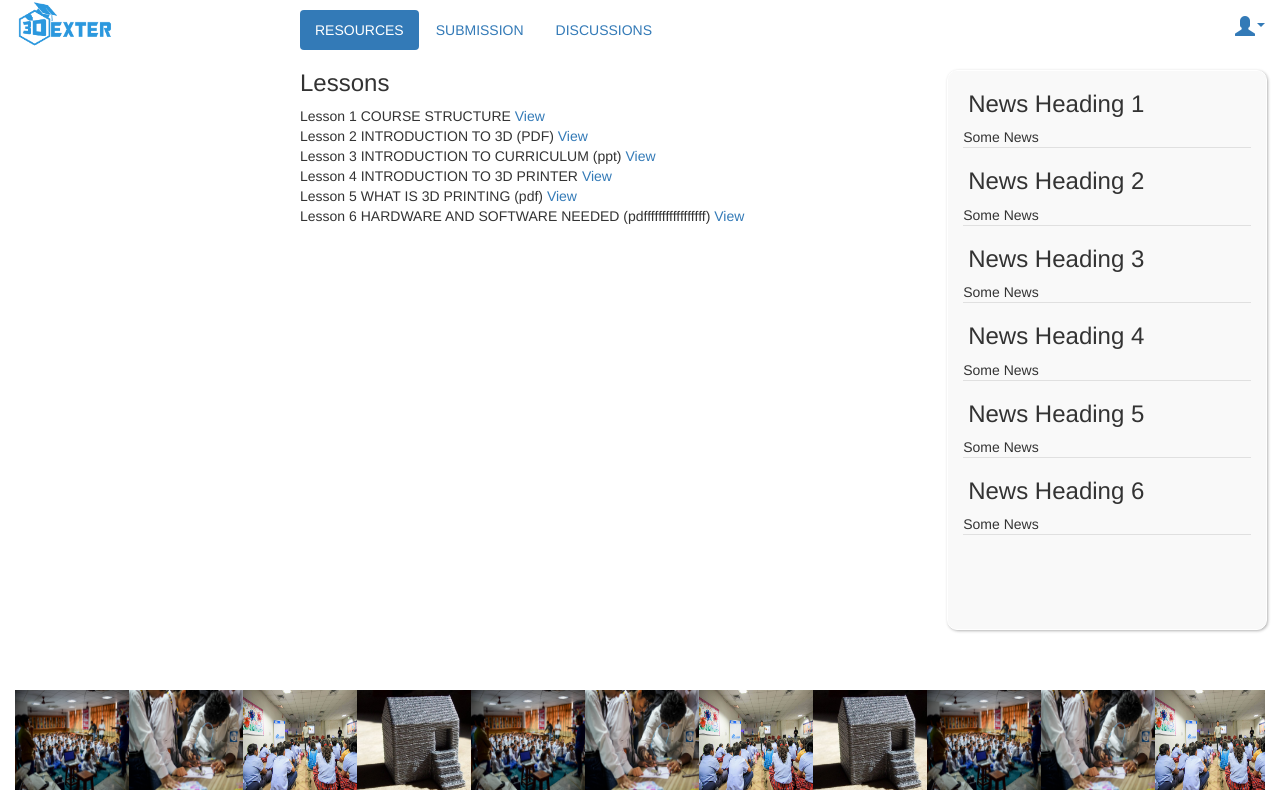
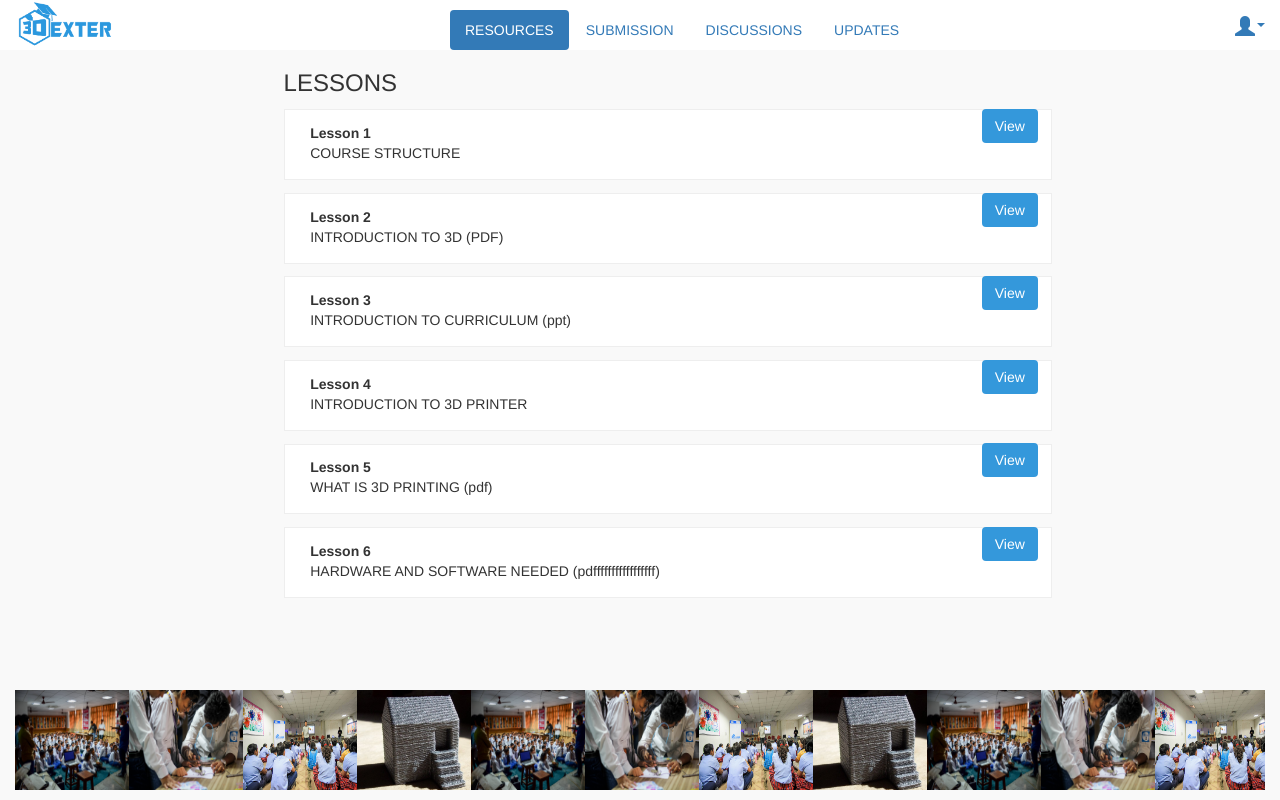
Before and after one commit to lokesh27/3Dex_portal, a Django app: page /content/1/ in a window 1280 px wide. Run offline with Django 3.2, Linux system fonts and the light colour scheme; a user stored in the database is signed in; data comes from the database, SQL or seed files in the repository; both versions use the stored data as it was after the commit; some libraries are stand-ins or nearby versions.

Commit message:
RESOURCES UI created.Diff between video-lesson left.

```diff
--- a/static/index.css
+++ b/static/index.css
@@ -1,12 +1,9 @@
-#ex3::-webkit-scrollbar-thumb{
-background-color:#B03C3F;
-border-radius:10px;
+#ONE
+{
+    overflow:hidden;
+    height:whatever px;
 }
-#ex3::-webkit-scrollbar-thumb:hover{
-background-color:#BF4649;
-border:1px solid #333333;
+#ONE:hover
+{
+    overflow-y:scroll;
 }
-#ex3::-webkit-scrollbar-thumb:active{
-background-color:#A6393D;
-border:1px solid #333333;
-}
--- a/templates/content/Header.html
+++ b/templates/content/Header.html
@@ -10,7 +10,7 @@
     <link rel="stylesheet" href="{% static 'assets/font-awesome/css/font-awesome.min.css' %}">
  </head>
  <body>
- 	<nav class="navbar navbar-default navbar-fixed-top" role="navigation" style="background:#ffffff;border:0px solid #FFFFFF;">
+ 	<nav class="navbar navbar-default navbar-fixed-top" role="navigation" style="background:#ffffff;border:0px solid #FFFFFF;height:50px;">
 
            <div class="navbar-header">
            <a class="navbar-brand" href="/auth"><img src="{% static 'logo2.png' %}" width="100" height="50" style="margin-top:-15px;border-radius:20px;"></a>
--- a/templates/content/index.html
+++ b/templates/content/index.html
@@ -21,39 +21,46 @@
 
 
  </head>
- <body style="background-color:#FFFFFF;">
+ <body style="background-color:#f9f9f9;">
         <!--headers-->
         {% include 'content/Header.html' %}
-        <nav class="navbar navbar-default navbar-fixed-top" role="navigation" style="background:#ffffff;border:0px solid #FFFFFF;width:500px;margin-left: 200px;margin-top: 10px;">
+        <nav class="navbar navbar-default navbar-fixed-top" role="navigation" style="background:#ffffff;border:0px solid #FFFFFF;width:500px;margin-left: 350px;margin-top: 10px;">
          <div style="width:500px;margin-left: 100px;">
            <ul class="nav nav-pills">
               <li class="active"><a data-toggle="pill" href="#RESOURCES">RESOURCES</a></li>
               <li><a data-toggle="pill" href="#SUBMISSION">SUBMISSION</a></li>
               <li><a data-toggle="pill" href="#DISCUSSIONS">DISCUSSIONS</a></li>
+              <li><a data-toggle="pill" href="#UPDATES">UPDATES</a></li>
            </ul>
 
-              <div class="tab-content" style="">
-                  <div id="RESOURCES" class="tab-pane fade in active">
-                        <h3>Lessons</h3>
+              <div class="tab-content" id="ONE" style=" border:0px solid black;width:70vw;height:74vh;margin:0 30vw 0vh -15vw;background-color:#f9f9f9;overflow-y: scroll;">
+                  <div id="RESOURCES" class="tab-pane fade in active" style="margin-left: 2vw;">
+                        <h3 style="font-size: 24px;">LESSONS</h3>
                         {% for lesson in lesson_list %}
-                        {{lesson.lesson_name}}
-                        {{lesson.short_description}}
-                        <a href="/content/{{ lesson.id }}/" target="_blank">View</a>
-                        <br/>
+                        <div style="padding: 1vw 1vw 0 0;background-color:#FFFFFF;margin-top: 1vw;width:60vw;border: 1px solid #eee;;">
+                            <div  class="" style="color: #333;font-size: 14px;height:7vh;margin-left: 2vw;">
+
+                                   <strong>{{lesson.lesson_name}}</strong>
+                                   <p>{{lesson.short_description}}</p>
+                                   <a  class="btn pull-right" href="/content/{{ lesson.id }}/" target="_blank" style="background-color: #3498db;color:#FFFFFF;margin-top: -8vh;">View</a>
+                             </div>
+                        </div>
                         {% endfor %}
                   </div>
                   <div id="SUBMISSION" class="tab-pane fade">
-                        {% include 'list.html' %}
+
                   </div>
                   <div id="DISCUSSIONS" class="tab-pane fade">
-                        <h3>Menu 2</h3>
-                        <p>Some content in menu 2.</p>
+                       <div><h1>hfsr</h1></div>
+                  </div>
+                  <div id="UPDATES" class="tab-pane fade">
+
                   </div>
               </div>
            </div>
         </nav>
-
-    <!-- end normal -->
+         <script>$("#ONE").hover(function(){$(this).css("overflow-y","scroll");},function(){$(this).css("overflow-y","hidden");});</script>
+    <!-- end normal
           <div class="container-fluid pull-right scrollbar" id="ex3" style="overflow-y:scroll;background-color:#f9f9f9;border:1px solid #FFFFFF;border-radius: 10px;width:25vw;height:70vh;position:absolute;margin:70 10 100 74vw;box-shadow: 1px 1px 3px rgba(0, 0, 0, 0.3);">
                 {% for news in News %}
                     <div style="border-bottom:1px solid #E0E0E0;margin:10 0 10 0;">
@@ -62,7 +69,7 @@
                     </div>
               {% endfor %}
           </div>
-
+-->
       <div class="container-fluid" style="bottom:10;position:absolute;width:100%;">
          <script>jQuery.noConflict();
              $(document).ready(function() {
```
Also changed, not shown: db.sqlite3.
